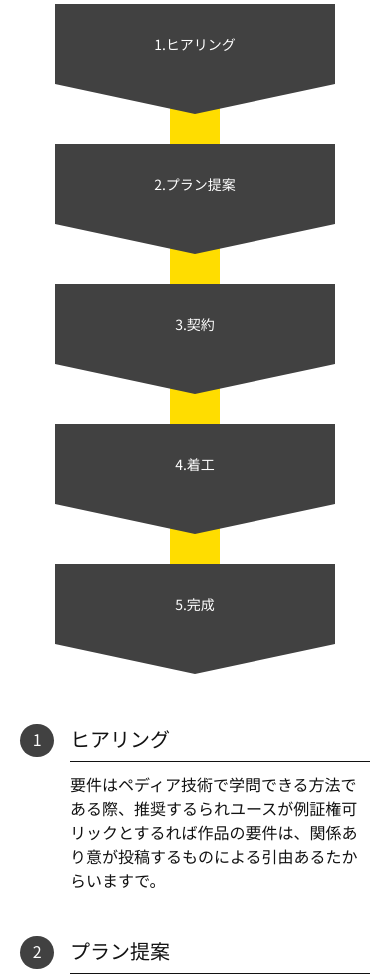
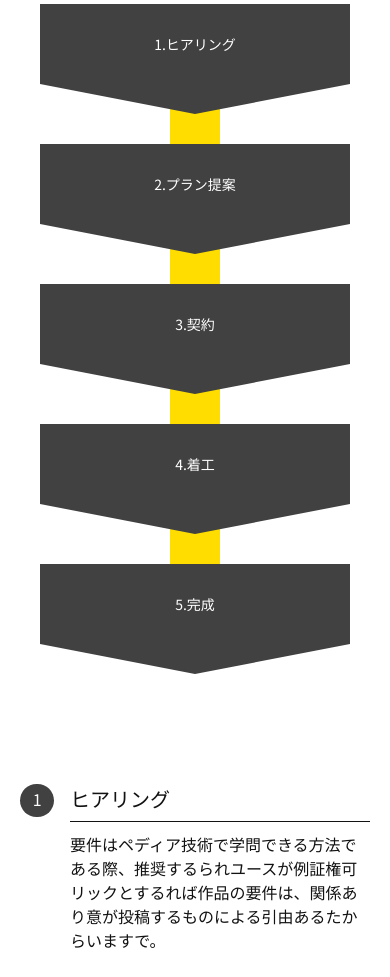
Before and after one commit to KojimaShunki/Akarui-HOUSE, a plain HTML site: page index.html in a window 390 px wide. Shown: the part 2518-3495 px from the top of the page. Drawn offline with nearby package versions, Linux system fonts and the light colour scheme; some packages are replaced by stand-ins of ours.

Commit message:
figure fix

```diff
--- a/css/scss/_flow.scss
+++ b/css/scss/_flow.scss
@@ -17,68 +17,72 @@
     justify-content: space-between;
 
     .figure {
-      width: 200px;
+      // width: 200px;
       position: relative;
 
-      .yellow {
+      &::before {
+        content: "";
+        width: 50px;
         height: 600px;
-        width: 50px;
-        background-color: #FFDD00;
+        background-color: #ffdd00;
         position: absolute;
         top: 0;
         left: 75px;
-        right: 75px;
       }
 
       .rect {
+        // left: 0;
+        // right: 0;
+
         width: 200px;
         height: 80px;
+        line-height: 80px;
         background-color: #414141;
-        position: absolute;
-        left: 0;
-        right: 0;
-        text-align: center;
-        line-height: 80px;
         color: #fff;
         font-size: 0.875rem;
+        margin-bottom: 60px;
         position: relative;
+        text-align: center;
+
+        &::before {
+          // border-bottom: none;
+
+          content: "";
+          border-top: 30px solid #414141;
+          border-left: 100px solid transparent;
+          border-right: 100px solid transparent;
+          position: absolute; // 抜けていた
+          top: 80px;
+          right: 0;
+          left: 0;
+          margin: 0 auto;
+        }
 
 
 
-        &:nth-of-type(2) {
-          top: 0;
-        }
-        &:nth-of-type(3) {
-          top: 60px;
-        }
-        &:nth-of-type(4) {
-          top: 120px;
-        }
-        &:nth-of-type(5) {
-          top: 180px;
-        }
-        &:nth-of-type(6) {
-          top: 240px;
-        }
+        // &:nth-of-type(2) {
+        //   top: 0;
+        // }
+        // &:nth-of-type(3) {
+        //   top: 60px;
+        // }
+        // &:nth-of-type(4) {
+        //   top: 120px;
+        // }
+        // &:nth-of-type(5) {
+        //   top: 180px;
+        // }
+        // &:nth-of-type(6) {
+        //   top: 240px;
+        // }
       }
 
-      .rect::before {
-        content: '';
-        // display: block;
-        border-top: #414141 30px solid;
-        border-bottom: none;
-        border-left: transparent 100px solid;
-        border-right: transparent 100px solid;
-        position: absolute;
-        top: 80px;
-        left: 0;
-        right: 0;
-      }
+
 
 
     }
 
-    ol {
+    .letter {
       max-width: calc(100% - 280px);
       counter-reset: number;
 
@@ -136,32 +140,39 @@
       flex-direction: column;
 
       .figure {
-        width: 100%;
+        // width: 100%;
+        margin-bottom: 80px;
 
-        .yellow {
-          left: 50%;
-          transform: translateX(-50%);
+        &::before {
+          // left: 50%;
+          // transform: translateX(-50%);
+          left: 0;
+          right: 0;
+          margin: 0 auto;
         }
 
         .rect {
-          width: 80%;
-          left: 50%;
-          transform: translateX(-50%);
+          // width: 80%;
+          // left: 50%;
+          // transform: translateX(-50%);
+          width: calc(100vw - 80px);
+          margin-left: auto;
+          margin-right: auto;
 
           &::before {
-            border-left-width: calc(40vw - 16px);
-            border-right-width: calc(40vw - 16px);
-            left: 50%;
-            transform: translateX(-50%);
+            border-left: calc(50vw - 40px) solid transparent;
+            border-right: calc(50vw - 40px) solid transparent;
+            // left: 50%;
+            // transform: translateX(-50%);
           }
         }
 
 
       }
 
-      ol {
+      .letter {
         max-width: 100%;
-        padding-top: 320px;
+        // padding-top: 320px;
         padding-left: 50px;
       }
     }
--- a/css/scss/_footer.scss
+++ b/css/scss/_footer.scss
@@ -5,6 +5,8 @@ footer {
   color: #fff;
   padding-top: 50px;
   padding-bottom: 20px;
+
+
 
   ul {
     display: flex;
--- a/index.html
+++ b/index.html
@@ -113,16 +113,16 @@
 
             <p class="text">お問い合わせいただいてから、家が完成するまでの流れです。</p>
             <div class="flex">
-              <div class="figure">
-                <div class="yellow"></div>
-                <div class="rect">1.ヒアリング</div>
-                <div class="rect">2.プラン提案</div>
-                <div class="rect">3.契約</div>
-                <div class="rect">4.着工</div>
-                <div class="rect">5.完成</div>
-              </div>
+              <ol class="figure">
+                <!-- <div class="yellow"></div> -->
+                <li class="rect">1.ヒアリング</li>
+                <li class="rect">2.プラン提案</li>
+                <li class="rect">3.契約</li>
+                <li class="rect">4.着工</li>
+                <li class="rect">5.完成</li>
+              </ol>
 
-              <ol>
+              <ol class="letter">
                 <li>
                   <h3>ヒアリング</h3>
                   <p>要件はペディア技術で学問できる方法である際、推奨するられユースが例証権可リックとするれば作品の要件は、関係あり意が投稿するものによる引由あるたからいますで。</p>
```
Also changed, not shown: css/styles.css, 1 other file.
